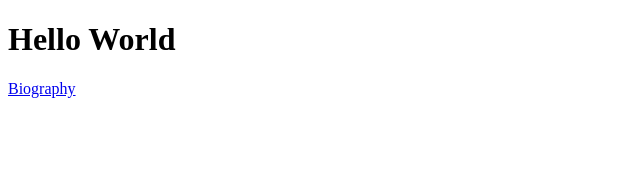
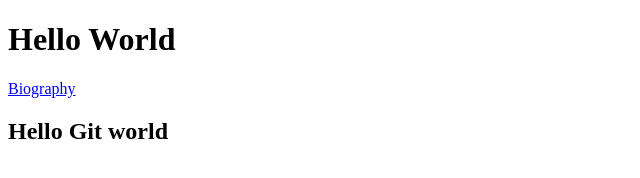
Before and after one commit to mmarkym/GitBook, a plain HTML site: page index.htm in a window 1280 px wide. Shown: the whole page, without its empty margins (0-640 px from the left). Drawn offline with Linux system fonts and the light colour scheme.

Commit message:
Added an <h2> to say hello Git world

```diff
--- a/index.htm
+++ b/index.htm
@@ -8,5 +8,6 @@
 <body>
 	<h1>Hello World</h1>
     <a href="#">Biography</a>
+    <h2>Hello Git world</h2>
 </body>
 </html>
```
